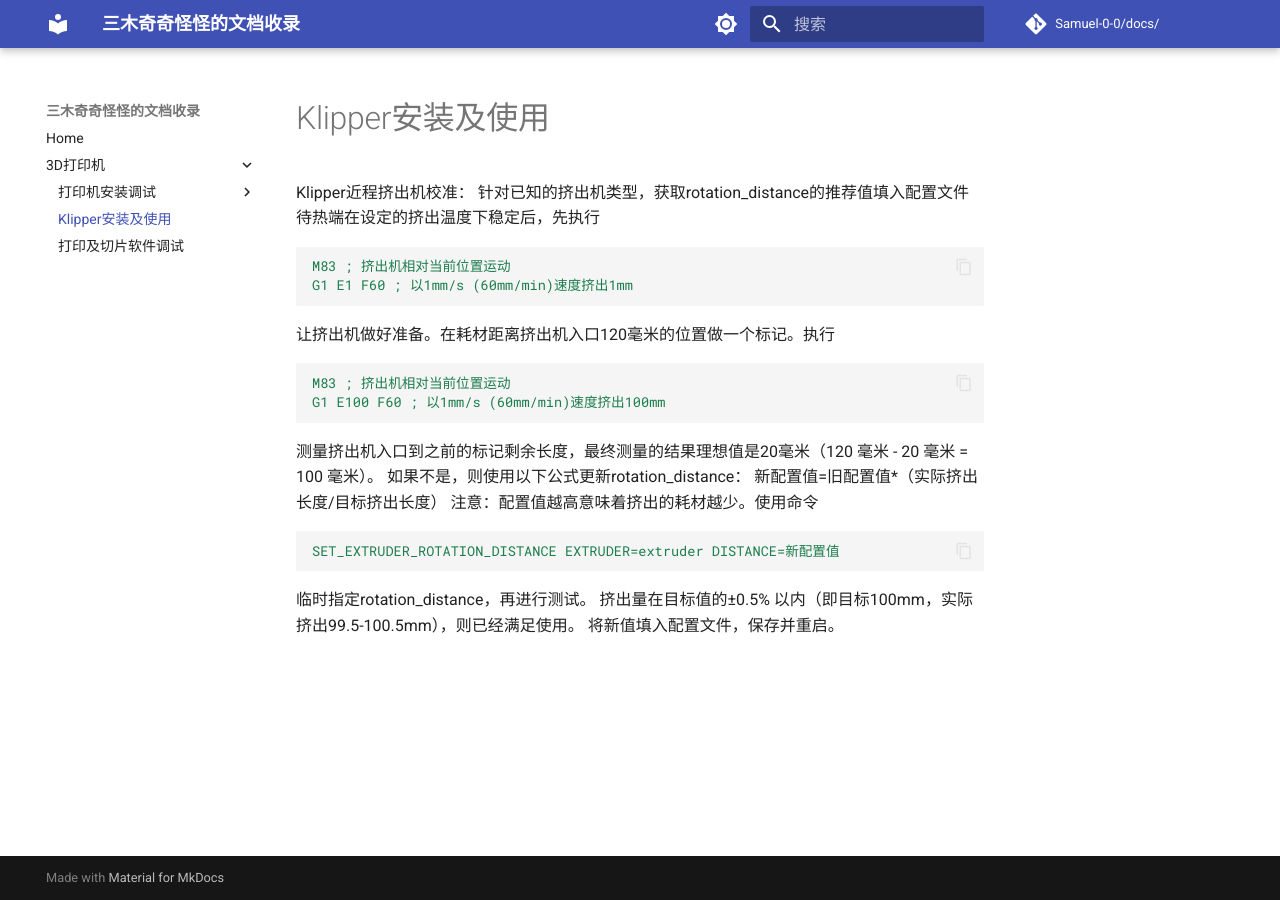
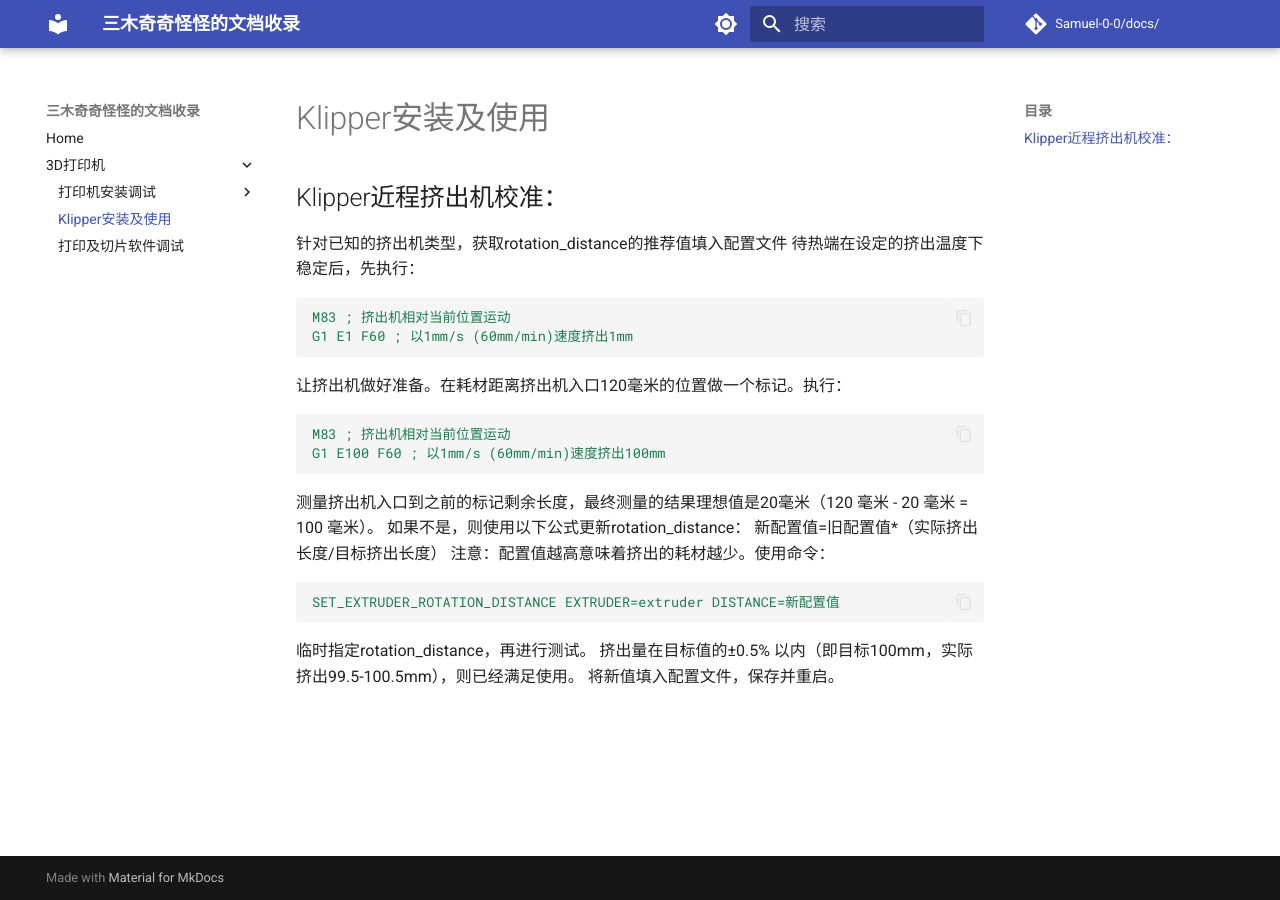
Before and after one commit to Samuel-0-0/docs, an MkDocs documentation site: the page built from docs/3d_printer/klipper.md, in a window 1280 px wide. Built offline with MkDocs 1.6.1 and Material for MkDocs 9.7.7, drawn with Linux system fonts in a browser that asks for light colours; comment, search, counter and statistics services are not loaded.

Commit message:
Update klipper.md

````diff
--- a/docs/3d_printer/klipper.md
+++ b/docs/3d_printer/klipper.md
@@ -1,20 +1,20 @@
-Klipper近程挤出机校准：
+## Klipper近程挤出机校准：
 针对已知的挤出机类型，获取rotation_distance的推荐值填入配置文件
-待热端在设定的挤出温度下稳定后，先执行
-``` yaml
+待热端在设定的挤出温度下稳定后，先执行：
+``` { .yaml .copy .annotate }
 M83 ; 挤出机相对当前位置运动
 G1 E1 F60 ; 以1mm/s (60mm/min)速度挤出1mm
 ```
-让挤出机做好准备。在耗材距离挤出机入口120毫米的位置做一个标记。执行
-``` yaml
+让挤出机做好准备。在耗材距离挤出机入口120毫米的位置做一个标记。执行：
+``` { .yaml .copy .annotate }
 M83 ; 挤出机相对当前位置运动
 G1 E100 F60 ; 以1mm/s (60mm/min)速度挤出100mm
 ```
 测量挤出机入口到之前的标记剩余长度，最终测量的结果理想值是20毫米（120 毫米 - 20 毫米 = 100 毫米）。
 如果不是，则使用以下公式更新rotation_distance：
 新配置值=旧配置值*（实际挤出长度/目标挤出长度）
-注意：配置值越高意味着挤出的耗材越少。使用命令
-``` yaml
+注意：配置值越高意味着挤出的耗材越少。使用命令：
+``` { .yaml .copy .annotate }
 SET_EXTRUDER_ROTATION_DISTANCE EXTRUDER=extruder DISTANCE=新配置值
 ```
 临时指定rotation_distance，再进行测试。
````
